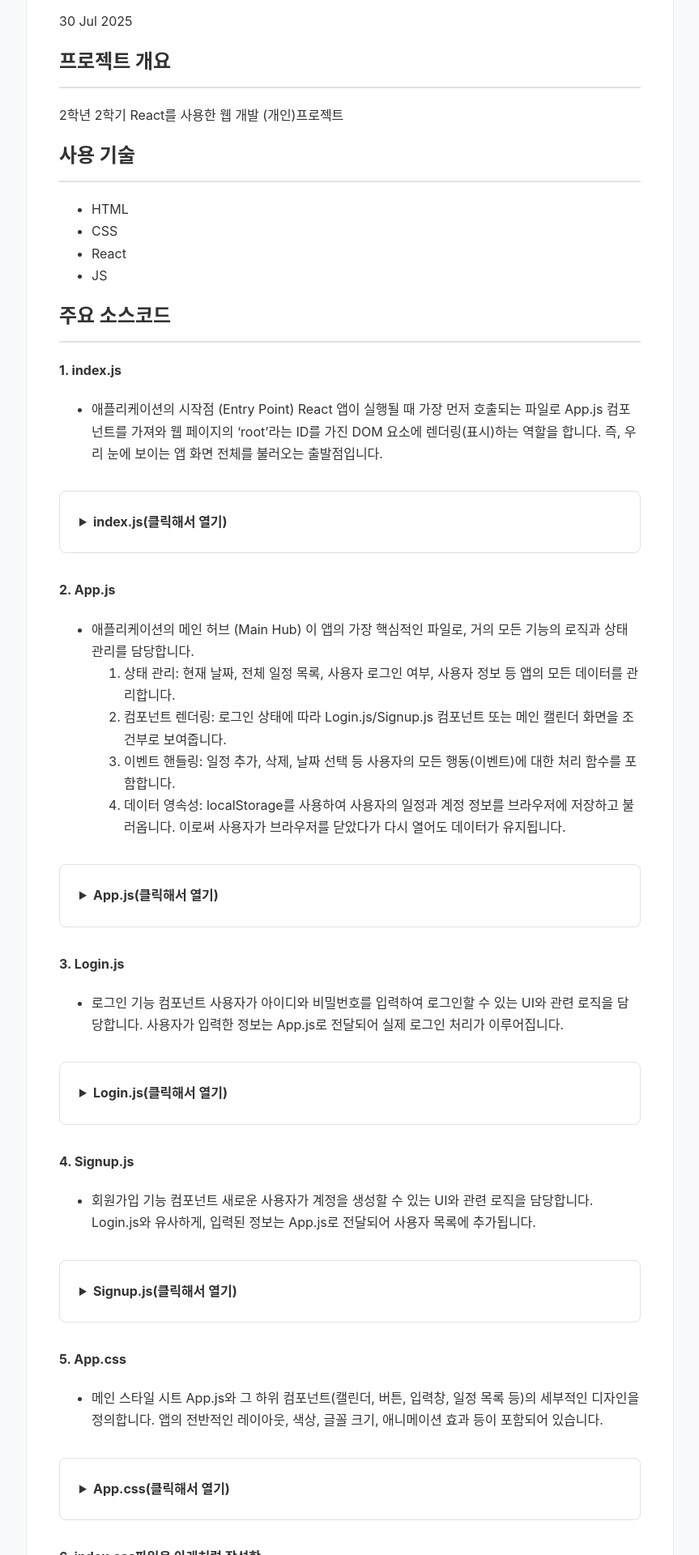
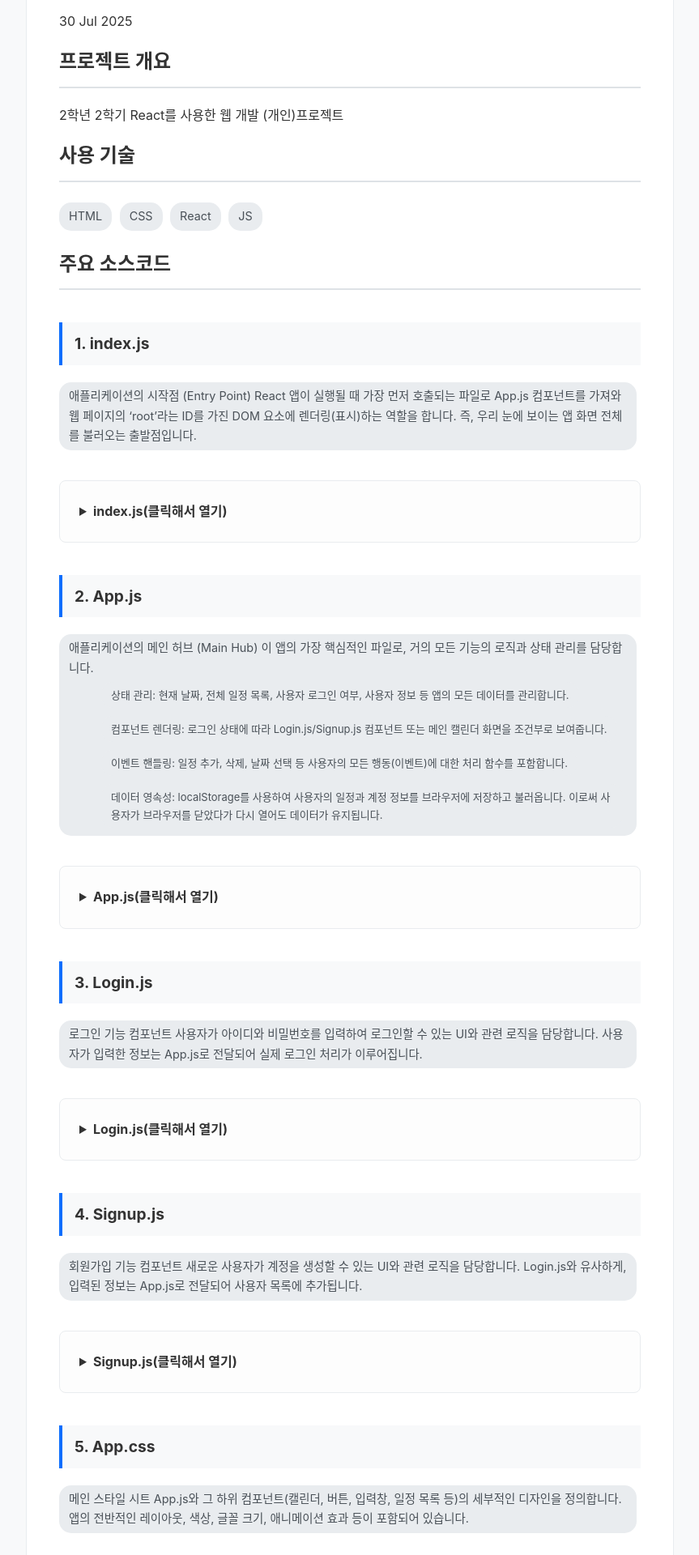
Before and after one commit to jjoon1234/jjoon1234.github.io, a Jekyll site: the page built from _posts/2025-07-30-my-first-project.md, in a window 1280 px wide. Shown: the part 392-2312 px from the top of the page at 81% size, without its empty margins (208-1071 px from the left). Built offline with Jekyll 4.4.1, drawn with Linux system fonts in a browser that asks for light colours.

Commit message:
Update style.css

```diff
--- a/assets/css/style.css
+++ b/assets/css/style.css
@@ -143,3 +143,63 @@
 article h2 {
     margin-top: 0; /* 본문 첫 제목의 위쪽 여백 제거 */
 }
+
+
+/*
+========================================
+게시글 내부 콘텐츠 디테일 스타일
+========================================
+*/
+
+/* '사용 기술' 목록을 태그(Pill) 형태로 꾸미기 */
+article ul {
+    padding-left: 0; /* 목록 앞 기본 여백 제거 */
+}
+article ul li {
+    display: inline-block; /* 가로로 나열 */
+    background-color: #e9ecef;
+    color: #495057;
+    padding: 5px 12px;
+    margin: 5px 5px 5px 0;
+    border-radius: 15px; /* 둥근 모서리 */
+    font-size: 0.9em;
+}
+
+/* '주요 소스코드'의 h4 소제목 스타일 */
+article h4 {
+    font-size: 1.2em;
+    background-color: #f8f9fa;
+    border-left: 4px solid #0d6efd; /* 왼쪽에 파란색 강조선 */
+    padding: 10px 15px;
+    margin-top: 40px;
+    margin-bottom: 15px;
+}
+
+/* GitHub Gist(소스코드)를 담는 details 태그 개선 */
+article details {
+    border: 1px solid #e9ecef;
+    background-color: #fdfdfd; /* 기존보다 살짝 다른 배경 */
+}
+
+/* '동작 구조', '결과 화면'의 이미지 스타일 */
+article img {
+    display: block; /* 가운데 정렬을 위해 block으로 변경 */
+    margin: 25px auto; /* 위아래 여백 및 가운데 정렬 */
+    max-width: 90%; /* 너무 커지지 않게 조정 */
+    border: 1px solid #dee2e6;
+    border-radius: 8px;
+    box-shadow: 0 4px 12px rgba(0,0,0,0.08); /* 그림자 효과 */
+}
+
+/* '프로젝트 소감' 부분을 인용구 형태로 꾸미기 */
+article blockquote {
+    border-left: 4px solid #6c757d; /* 회색 강조선 */
+    margin: 40px 0;
+    padding: 15px 20px;
+    background-color: #f8f9fa;
+    color: #495057;
+    font-style: italic; /* 이탤릭체로 감성 추가 */
+}
+article blockquote p {
+  margin: 0;
+}
```
